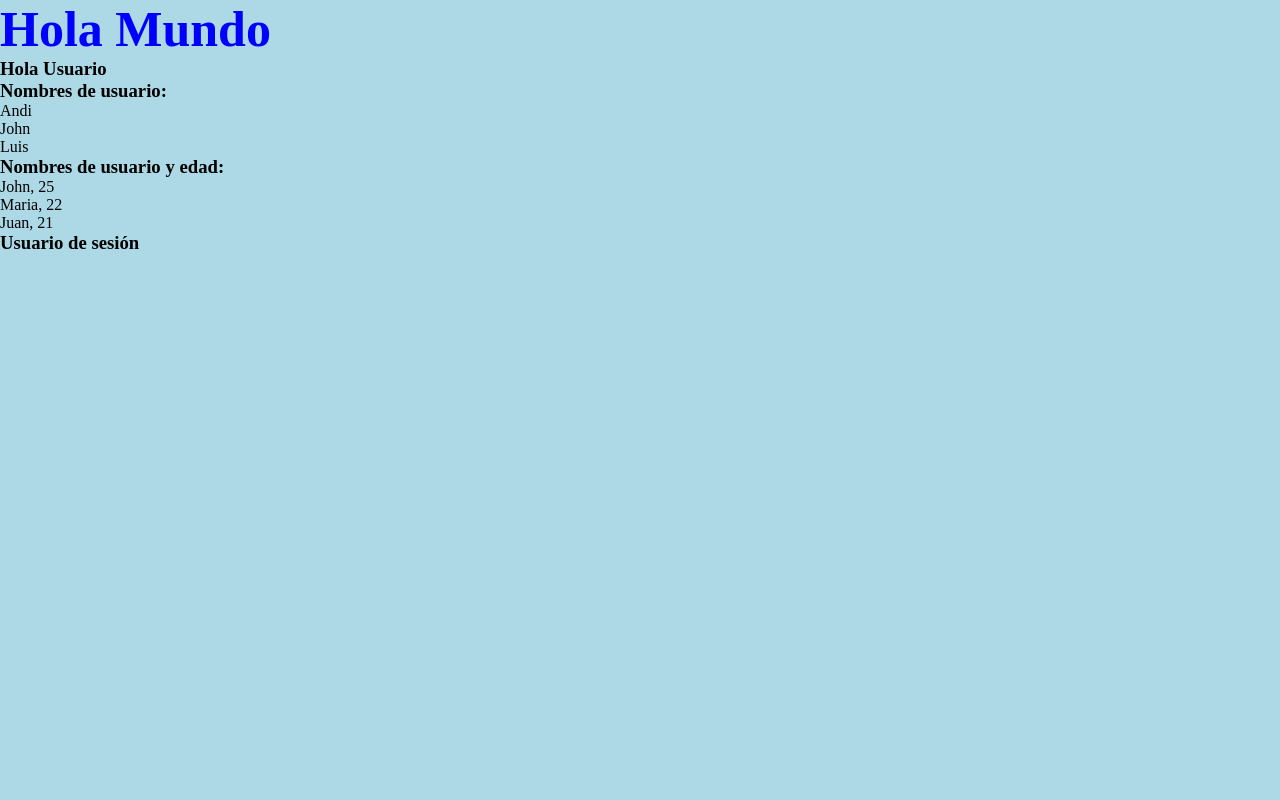
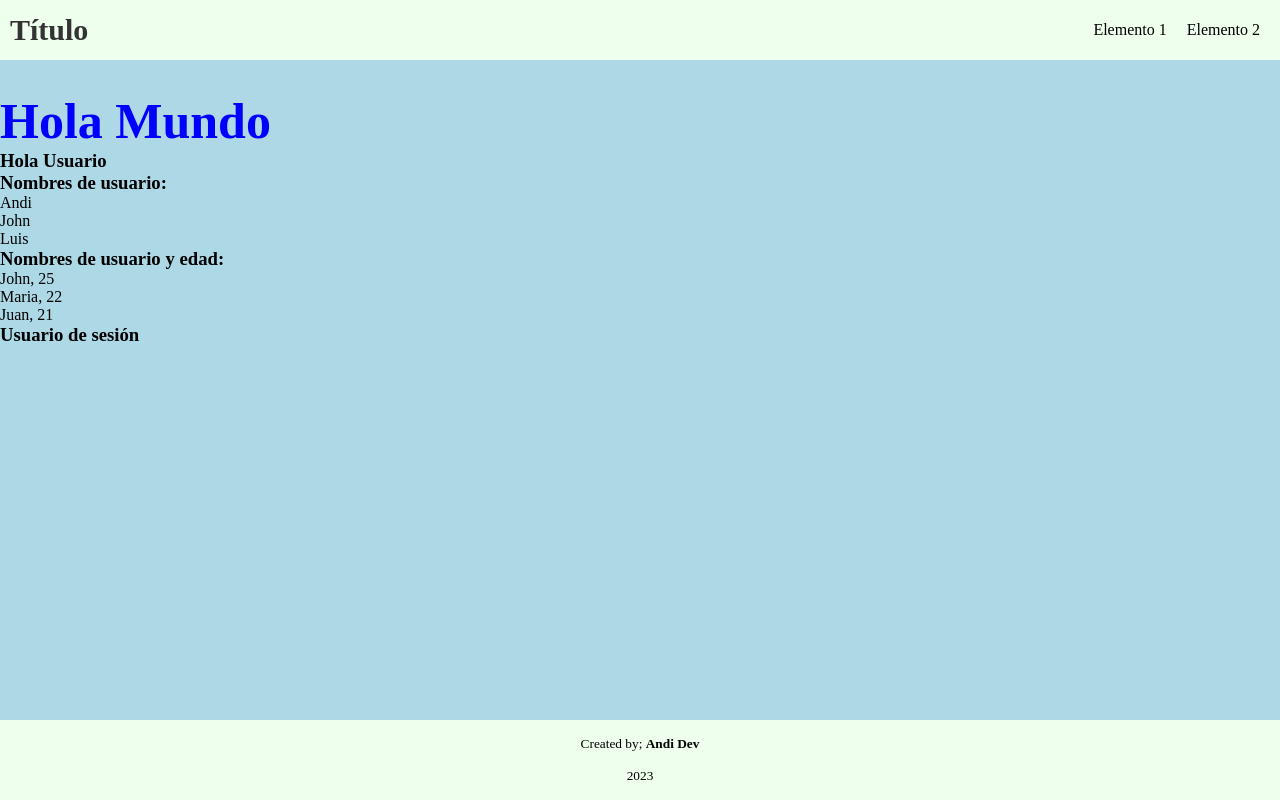
Before and after one commit to beltz18/curso_Flask_YouTube, a Flask app: page / in a window 1280 px wide. Run offline with Flask 3, Linux system fonts and the light colour scheme.

Commit message:
clase 12: Incluir plantillas dentro de plantillas y estilizarlas

```diff
--- /dev/null
+++ b/static/css/basic.css
@@ -0,0 +1,39 @@
+header {
+  width: 100vw;
+  height: 60px;
+  display: flex;
+  background-color: #eeffee;
+  align-items: center;
+  justify-content: space-between;
+  margin-bottom: 2rem;
+}
+
+header h1 {
+  font-size: 30px;
+  margin-left: 10px;
+  color: #333;
+}
+
+header ul {
+  display: flex;
+  list-style-type: none;
+  margin-right: 10px;
+}
+
+header ul li {
+  padding: 10px;
+}
+
+footer {
+  display: flex;
+  align-items: center;
+  justify-content: center;
+  flex-direction: column;
+  gap: 1rem;
+  width: 100vw;
+  height: 80px;
+  position: fixed;
+  bottom: 0;
+  left: 0;
+  background-color: #eeffee;
+}
--- a/templates/clientes.html
+++ b/templates/clientes.html
@@ -7,7 +7,11 @@
 {% endblock %}
 
 {% block content %}
+  {% include 'static/header.html' %}
+
   <h1>Hola Clientes</h1>
   <h3>Hola {{ client }}</h3>
   <h3>compraste: {{ product }}</h3>
+
+  {% include 'static/footer.html' %}
 {% endblock %}
--- a/templates/index.html
+++ b/templates/index.html
@@ -7,6 +7,8 @@
 {% endblock %}
 
 {% block content %}
+  {% include 'static/header.html' %}
+
   <h1>Hola Mundo</h1>
   <h3>Hola {{ name }}</h3>
 
@@ -31,4 +33,6 @@
       <li><b>Correo:</b> {{ usuario['email'] }}</li>
     </ul>
   {% endif %}
+
+  {% include 'static/footer.html' %}
 {% endblock %}
--- /dev/null
+++ b/templates/static/footer.html
@@ -0,0 +1,4 @@
+<footer>
+  <small>Created by; <b>Andi Dev</b></small>
+  <small>2023</small>
+</footer>
--- /dev/null
+++ b/templates/static/header.html
@@ -0,0 +1,7 @@
+<header>
+  <h1>Título</h1>
+  <ul>
+    <li>Elemento 1</li>
+    <li>Elemento 2</li>
+  </ul>
+</header>
--- a/var/data.py
+++ b/var/data.py
@@ -1,11 +1,11 @@
 data = {
   'index': {
     'title': 'Tutoria de Flask - Inicio',
-    'sheets': ['index.css', 'basic.css', 'root.css']
+    'sheets': ['index.css', 'basic.css']
   },
   'clientes': {
     'title': 'Tutoria de Flask - Clientes',
-    'sheets': ['clientes.css']
+    'sheets': ['clientes.css', 'basic.css']
   },
   'register': {
     'title': 'Registro'
```
